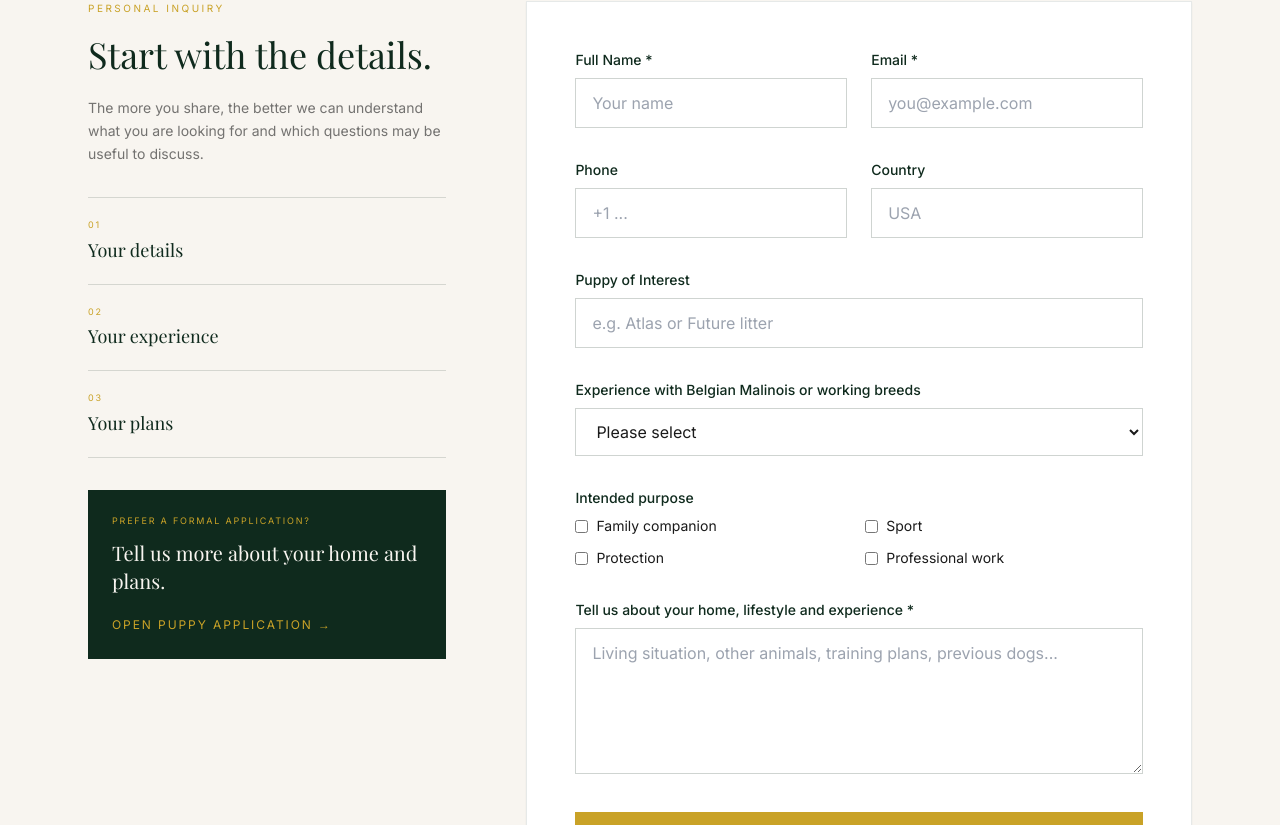
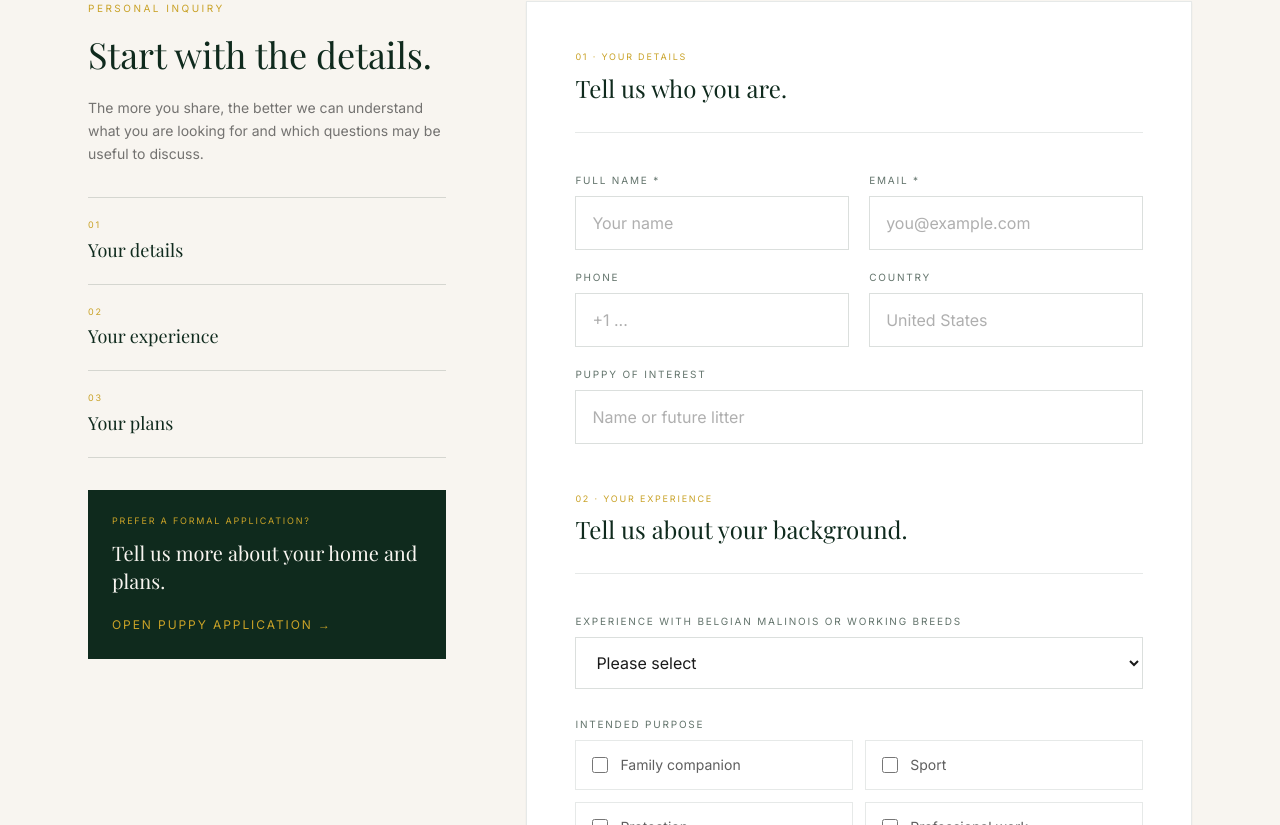
Before and after one commit to valdo-tech-pro/Belgian-malinoi, a Next.js app: page /contact in a window 1280 px wide. Shown: the part 655-1480 px from the top of the page. Built offline with nearby package versions, Linux system fonts and the light colour scheme; no server answers.

Commit message:
Refine inquiry form for premium customer experience

```diff
--- a/src/app/contact/ContactForm.tsx
+++ b/src/app/contact/ContactForm.tsx
@@ -2,6 +2,10 @@
 
 import { useState, useEffect } from "react";
 import { useSearchParams } from "next/navigation";
+
+const inputClass =
+  "w-full px-4 py-3.5 border border-forest/15 bg-white text-charcoal placeholder:text-charcoal/35 focus:outline-none focus:border-gold focus:ring-1 focus:ring-gold/30 transition";
+const labelClass = "block text-[10px] uppercase tracking-[0.18em] text-forest/65 mb-2";
 
 export function ContactForm() {
   const searchParams = useSearchParams();
@@ -16,7 +20,6 @@ export function ContactForm() {
   async function handleSubmit(e: React.FormEvent<HTMLFormElement>) {
     e.preventDefault();
     setStatus("loading");
-
     const form = e.currentTarget;
     const formData = new FormData(form);
 
@@ -35,7 +38,6 @@ export function ContactForm() {
           message: formData.get("message"),
         }),
       });
-
       if (!res.ok) throw new Error("Failed");
       setStatus("success");
     } catch {
@@ -45,86 +47,48 @@ export function ContactForm() {
 
   if (status === "success") {
     return (
-      <div className="text-center py-16">
-        <div className="w-16 h-16 mx-auto mb-6 rounded-full bg-emerald-100 flex items-center justify-center">
-          <svg className="w-8 h-8 text-emerald-600" fill="none" stroke="currentColor" viewBox="0 0 24 24">
-            <path strokeLinecap="round" strokeLinejoin="round" strokeWidth="2" d="M5 13l4 4L19 7" />
+      <div className="py-12 md:py-20 text-center">
+        <div className="w-16 h-16 mx-auto mb-7 border border-gold flex items-center justify-center">
+          <svg className="w-7 h-7 text-gold" fill="none" stroke="currentColor" viewBox="0 0 24 24" aria-hidden="true">
+            <path strokeLinecap="round" strokeLinejoin="round" strokeWidth="1.5" d="m5 12 4 4L19 7" />
           </svg>
         </div>
-        <h2 className="font-serif text-3xl text-forest mb-4">Thank you</h2>
-        <p className="text-charcoal/70 mb-6">
-          Your inquiry has been received. We will reply personally within 24–48 hours.
+        <p className="text-gold text-[10px] uppercase tracking-[0.3em] mb-4">Inquiry Received</p>
+        <h2 className="font-serif text-4xl md:text-5xl text-forest mb-5">Thank you.</h2>
+        <p className="text-charcoal/65 leading-relaxed max-w-md mx-auto">
+          Your inquiry has been received. We&apos;ll review the information you shared and follow up with you regarding your inquiry.
         </p>
       </div>
     );
   }
 
   return (
-    <form onSubmit={handleSubmit} className="space-y-8">
-      <div className="grid md:grid-cols-2 gap-6">
-        <div>
-          <label className="block text-sm font-medium text-forest mb-2">Full Name *</label>
-          <input
-            type="text"
-            name="name"
-            required
-            className="w-full px-4 py-3 border border-forest/20 bg-white focus:outline-none focus:border-gold transition"
-            placeholder="Your name"
-          />
-        </div>
-        <div>
-          <label className="block text-sm font-medium text-forest mb-2">Email *</label>
-          <input
-            type="email"
-            name="email"
-            required
-            className="w-full px-4 py-3 border border-forest/20 bg-white focus:outline-none focus:border-gold transition"
-            placeholder="you@example.com"
-          />
-        </div>
+    <form onSubmit={handleSubmit}>
+      <div className="mb-10 pb-7 border-b border-forest/10">
+        <p className="text-[9px] uppercase tracking-[0.2em] text-gold mb-2">01 · Your details</p>
+        <h2 className="font-serif text-2xl text-forest">Tell us who you are.</h2>
       </div>
 
-      <div className="grid md:grid-cols-2 gap-6">
-        <div>
-          <label className="block text-sm font-medium text-forest mb-2">Phone</label>
-          <input
-            type="tel"
-            name="phone"
-            className="w-full px-4 py-3 border border-forest/20 bg-white focus:outline-none focus:border-gold transition"
-            placeholder="+1 ..."
-          />
-        </div>
-        <div>
-          <label className="block text-sm font-medium text-forest mb-2">Country</label>
-          <input
-            type="text"
-            name="country"
-            className="w-full px-4 py-3 border border-forest/20 bg-white focus:outline-none focus:border-gold transition"
-            placeholder="USA"
-          />
-        </div>
+      <div className="grid md:grid-cols-2 gap-5 mb-5">
+        <div><label className={labelClass}>Full Name *</label><input type="text" name="name" required className={inputClass} placeholder="Your name" /></div>
+        <div><label className={labelClass}>Email *</label><input type="email" name="email" required className={inputClass} placeholder="you@example.com" /></div>
+        <div><label className={labelClass}>Phone</label><input type="tel" name="phone" className={inputClass} placeholder="+1 ..." /></div>
+        <div><label className={labelClass}>Country</label><input type="text" name="country" className={inputClass} placeholder="United States" /></div>
       </div>
 
-      <div>
-        <label className="block text-sm font-medium text-forest mb-2">Puppy of Interest</label>
-        <input
-          type="text"
-          name="puppy"
-          value={puppyInterest}
-          onChange={(e) => setPuppyInterest(e.target.value)}
-          className="w-full px-4 py-3 border border-forest/20 bg-white focus:outline-none focus:border-gold transition"
-          placeholder="e.g. Atlas or Future litter"
-        />
+      <div className="mb-12">
+        <label className={labelClass}>Puppy of interest</label>
+        <input type="text" name="puppy" value={puppyInterest} onChange={(e) => setPuppyInterest(e.target.value)} className={inputClass} placeholder="Name or future litter" />
       </div>
 
-      <div>
-        <label className="block text-sm font-medium text-forest mb-2">
-          Experience with Belgian Malinois or working breeds
-        </label>
-        <select
-          name="experience"
-          className="w-full px-4 py-3 border border-forest/20 bg-white focus:outline-none focus:border-gold transition"
-        >
+      <div className="mb-10 pb-7 border-b border-forest/10">
+        <p className="text-[9px] uppercase tracking-[0.2em] text-gold mb-2">02 · Your experience</p>
+        <h2 className="font-serif text-2xl text-forest">Tell us about your background.</h2>
+      </div>
+
+      <div className="mb-7">
+        <label className={labelClass}>Experience with Belgian Malinois or working breeds</label>
+        <select name="experience" className={inputClass}>
           <option value="">Please select</option>
           <option value="First time">First Malinois / first working breed</option>
           <option value="Previous owner">Previous Malinois or similar breed owner</option>
@@ -133,54 +97,37 @@ export function ContactForm() {
         </select>
       </div>
 
-      <div>
-        <label className="block text-sm font-medium text-forest mb-2">Intended purpose</label>
-        <div className="grid grid-cols-2 gap-3">
-          <label className="flex items-center gap-2 text-sm">
-            <input type="checkbox" name="purpose" value="Family companion" className="accent-forest" />
-            Family companion
-          </label>
-          <label className="flex items-center gap-2 text-sm">
-            <input type="checkbox" name="purpose" value="Sport" className="accent-forest" />
-            Sport
-          </label>
-          <label className="flex items-center gap-2 text-sm">
-            <input type="checkbox" name="purpose" value="Protection" className="accent-forest" />
-            Protection
-          </label>
-          <label className="flex items-center gap-2 text-sm">
-            <input type="checkbox" name="purpose" value="Professional" className="accent-forest" />
-            Professional work
-          </label>
+      <div className="mb-12">
+        <label className={labelClass}>Intended purpose</label>
+        <div className="grid sm:grid-cols-2 gap-3">
+          {["Family companion", "Sport", "Protection", "Professional work"].map((purpose) => (
+            <label key={purpose} className="flex items-center gap-3 border border-forest/10 px-4 py-3.5 text-sm text-charcoal/70 hover:border-gold/50 transition cursor-pointer">
+              <input type="checkbox" name="purpose" value={purpose} className="accent-forest w-4 h-4" />
+              {purpose}
+            </label>
+          ))}
         </div>
       </div>
 
-      <div>
-        <label className="block text-sm font-medium text-forest mb-2">
-          Tell us about your home, lifestyle and experience *
-        </label>
-        <textarea
-          name="message"
-          required
-          rows={5}
-          className="w-full px-4 py-3 border border-forest/20 bg-white focus:outline-none focus:border-gold transition"
-          placeholder="Living situation, other animals, training plans, previous dogs..."
-        />
+      <div className="mb-10 pb-7 border-b border-forest/10">
+        <p className="text-[9px] uppercase tracking-[0.2em] text-gold mb-2">03 · Your plans</p>
+        <h2 className="font-serif text-2xl text-forest">Tell us what you are looking for.</h2>
       </div>
 
-      <button
-        type="submit"
-        disabled={status === "loading"}
-        className="w-full py-4 bg-gold text-forest font-medium tracking-wide hover:bg-gold/90 transition disabled:opacity-60"
-      >
-        {status === "loading" ? "Sending..." : "Submit Inquiry"}
-      </button>
+      <div className="mb-8">
+        <label className={labelClass}>Home, lifestyle and experience *</label>
+        <textarea name="message" required rows={6} className={inputClass} placeholder="Tell us about your living situation, other animals, training plans, previous dogs, and anything else that may help us understand your plans." />
+      </div>
 
-      {status === "error" && (
-        <p className="text-red-600 text-sm text-center">
-          Something went wrong. Please try again or email us directly.
+      <div className="pt-7 border-t border-forest/10">
+        <p className="text-xs text-charcoal/45 leading-relaxed mb-6">
+          By submitting this inquiry, you&apos;re sharing information so we can review your request and communicate with you about puppy availability and placement.
         </p>
-      )}
+        <button type="submit" disabled={status === "loading"} className="w-full py-4 bg-gold text-forest text-sm uppercase tracking-[0.18em] hover:bg-forest hover:text-cream disabled:opacity-60 transition duration-300">
+          {status === "loading" ? "Sending Inquiry..." : "Send Inquiry"}
+        </button>
+        {status === "error" && <p className="text-red-600 text-sm text-center mt-4">Something went wrong. Please try again.</p>}
+      </div>
     </form>
   );
 }
```
